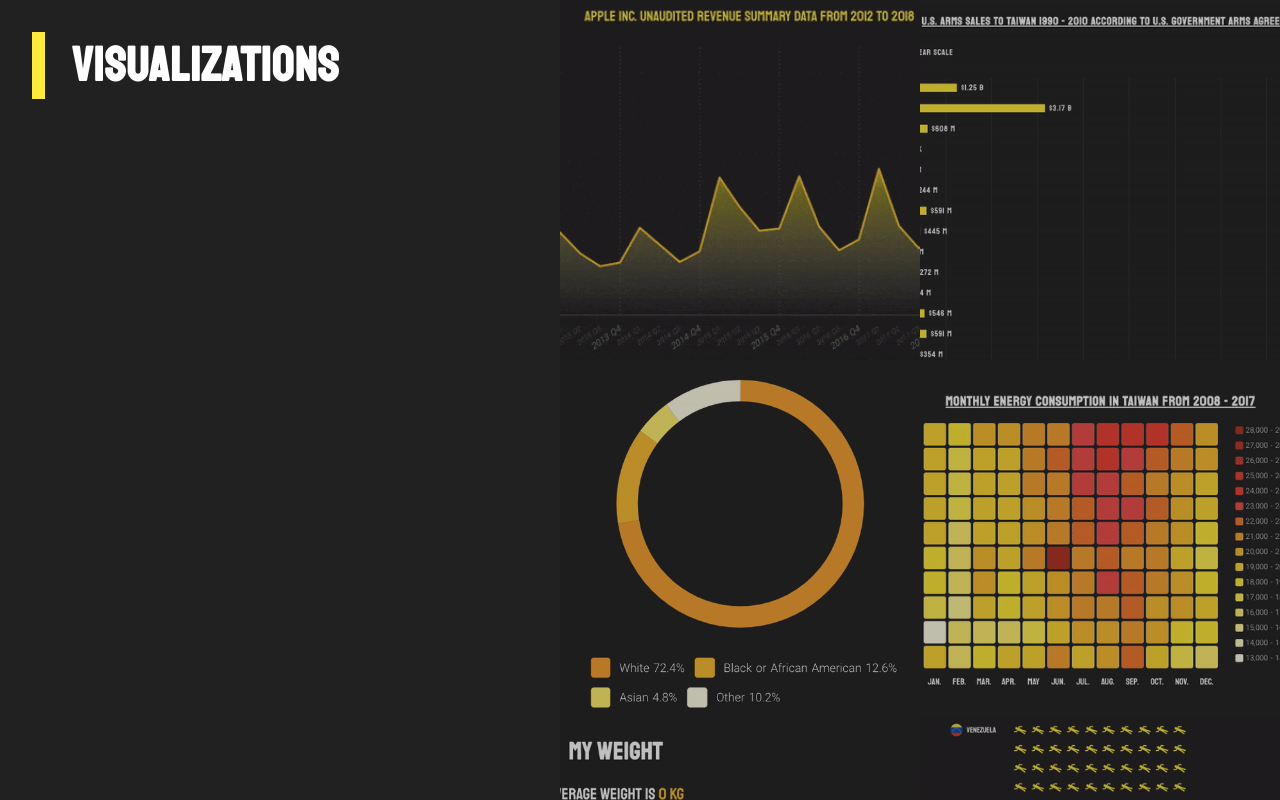
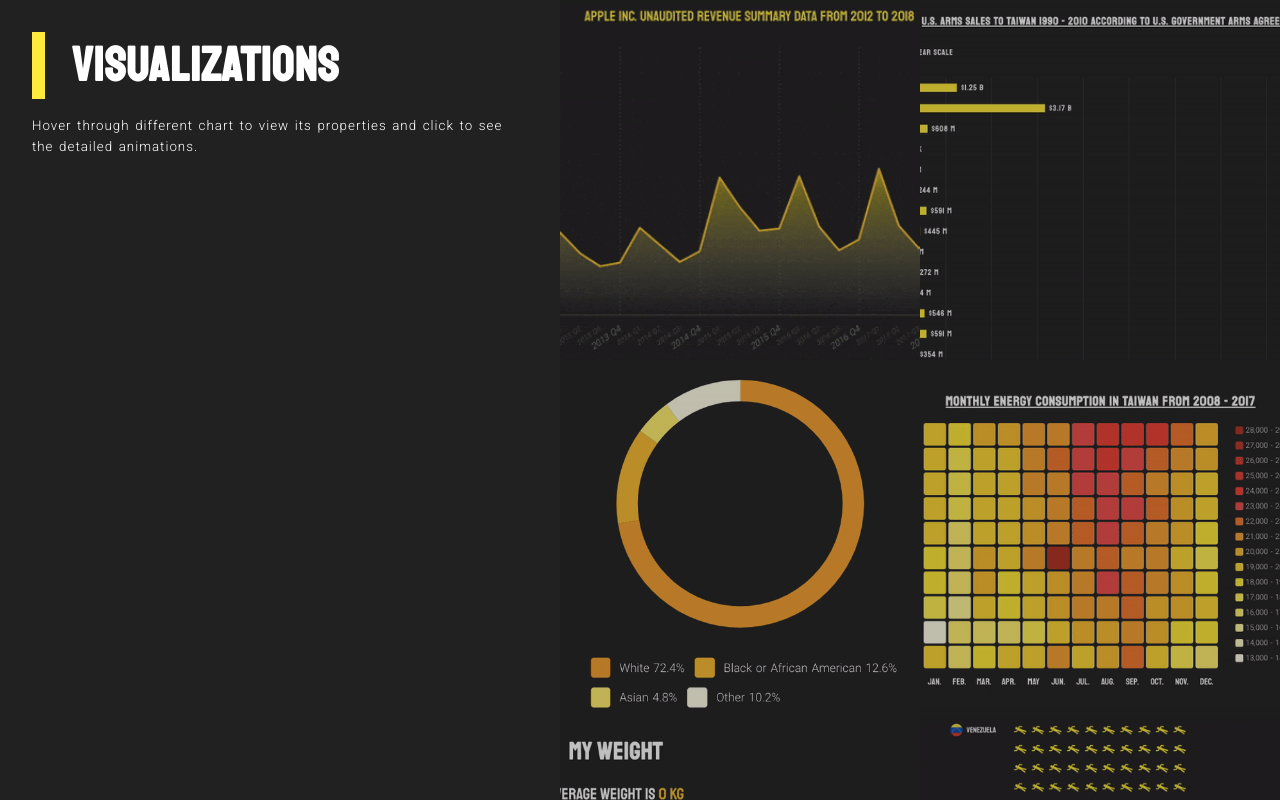
Before and after one commit to Alexius-Huang/Svartalvheim, a Nuxt app: page /inguz in a window 1280 px wide. Built offline with nearby package versions, Linux system fonts and the light colour scheme.

Commit message:
Inguz - Add visualization description in Inguz main page

```diff
--- a/components/misc/Inguz/AreaChart.vue
+++ b/components/misc/Inguz/AreaChart.vue
@@ -176,7 +176,7 @@
 </template>
 
 <script>
-import { areaChart as chartInfo } from './info.json';
+import { areaChart as chartInfo } from '@/resources/inguz/info.json';
 import data from '@/resources/inguz/apple-income-statistic.json';
 
 let snapsvg, mina;
--- a/components/misc/Inguz/BarChart.vue
+++ b/components/misc/Inguz/BarChart.vue
@@ -86,7 +86,7 @@
 
 <script>
 import AppSwitch from '@/components/AppSwitch';
-import { barChart as chartInfo } from './info.json';
+import { barChart as chartInfo } from '@/resources/inguz/info.json';
 
 export default {
   components: { AppSwitch },
--- a/components/misc/Inguz/DonutChart.vue
+++ b/components/misc/Inguz/DonutChart.vue
@@ -50,7 +50,7 @@
 
 <script>
 import T from '@tweenjs/tween.js';
-import { donutChart as chartInfo } from './info.json';
+import { donutChart as chartInfo } from '@/resources/inguz/info.json';
 
 export default {
   data() {
--- a/components/misc/Inguz/HeatMap.vue
+++ b/components/misc/Inguz/HeatMap.vue
@@ -65,7 +65,7 @@
 
 <script>
 import electricityConsumption from '@/resources/inguz/electricity-consumption.json';
-import { heatMap as chartInfo } from './info.json';
+import { heatMap as chartInfo } from '@/resources/inguz/info.json';
 
 export default {
   data() {
--- a/components/misc/Inguz/LineChart.vue
+++ b/components/misc/Inguz/LineChart.vue
@@ -111,7 +111,7 @@
 
 <script>
 import curve from '@/utils/curve';
-import { lineChart as chartInfo } from './info.json';
+import { lineChart as chartInfo } from '@/resources/inguz/info.json';
 
 export default {
   data() {
--- a/components/misc/Inguz/PictogramChart.vue
+++ b/components/misc/Inguz/PictogramChart.vue
@@ -71,7 +71,7 @@
 <script>
 import homicideRate from '@/resources/inguz/homicide-rate.json';
 import murderIcon from '@/assets/icons/custom/murder-main.svg';
-import { pictogramChart as chartInfo } from './info.json';
+import { pictogramChart as chartInfo } from '@/resources/inguz/info.json';
 
 export default {
   data() {
--- a/pages/inguz.vue
+++ b/pages/inguz.vue
@@ -3,6 +3,17 @@
     <section class="left">
       <div class="title-wrapper">
         <h1 class="title">Visualizations</h1>
+      </div>
+
+      <p class="main-description desktop-version">
+        Hover through different chart to view its properties and click to see the detailed animations.
+      </p>
+
+      <div id="inguz-chart-info" class="info-section" v-if="chartInfo !== null">
+        <template v-for="({ title: t, content: c }) in chartInfo">
+          <h2 class="sub-title" :key="t">{{ t }}</h2>
+          <p v-for="(paragraph, j) in c" :key="`${t}-${j}`" class="content" v-html="paragraph" />
+        </template>
       </div>
     </section><!--
 
@@ -13,7 +24,10 @@
         @click="inspectChartDetail(chart)"
       >
         <img class="chart-bg" :src="imgs[chart]" :alt="label[chart]" />
-        <span class="label">{{ label[chart] }} <img class="icon" :src="icons.chevronRight" /></span>
+        <span
+          class="label"
+          @mouseover="handleShowInfo(chart)"
+        >{{ label[chart] }} <img class="icon" :src="icons.chevronRight" /></span>
       </div>
     </section>
 
@@ -22,6 +36,7 @@
 </template>
 
 <script>
+import chartInfos from '@/resources/inguz/info.json';
 import areaChartImg from '@/assets/inguz/area-chart-bg.gif';
 import barChartImg from '@/assets/inguz/bar-chart-bg.gif';
 import donutChartImg from '@/assets/inguz/donut-chart-bg.gif';
@@ -33,6 +48,8 @@ import chevronRight from '@/assets/icons/material/chevron-right-main.svg';
 export default {
   data() {
     return {
+      chartInfos,
+      chartInfo: null,
       /* Sort in alphebetical order */
       charts: [
         'area-chart',
@@ -42,6 +59,14 @@ export default {
         'line-chart',
         'pictogram-chart',
       ],
+      chartsCamelCased: {
+        'area-chart': 'areaChart',
+        'bar-chart': 'barChart',
+        'donut-chart': 'donutChart',
+        'heat-map': 'heatMap',
+        'line-chart': 'lineChart',
+        'pictogram-chart': 'pictogramChart',
+      },
       imgs: {
         'area-chart': areaChartImg,
         'line-chart': lineChartImg,
@@ -68,9 +93,25 @@ export default {
         params: { chart: type },
       });
     },
+    handleShowInfo(chart) {
+      const { chartInfos, chartsCamelCased } = this;
+      this.chartInfo = chartInfos[chartsCamelCased[chart]];
+    },
   },
 };
 </script>
+
+<style lang="sass">
+@import '../sass/colors.sass'
+
+div#inguz-chart-info > p.content > a:link
+  color: $yellow-500
+  font-weight: bold
+  &:visited
+    color: $yellow-700
+  &:hover
+    color: $yellow-300
+</style>
 
 <style scoped lang="sass">
 @import '../sass/colors.sass'
@@ -89,10 +130,31 @@ main
     font-size: 0
     width: calc(100% - 720px)
     height: 100vh
-    padding: 24pt 24pt 0 24pt
+    padding: 24pt
     box-sizing: border-box
     overflow-y: auto
     @include title-style
+
+    > p.main-description
+      font: lighter 10pt/16pt $default-font-family
+      letter-spacing: 1px
+      color: white
+      margin-top: 12pt
+
+    > div.info-section
+      margin-top: 24pt
+      > h2.sub-title
+        color: $yellow-500
+        font: 16pt $base-font-family
+      > p.content
+        color: white
+        font: lighter 10pt/16pt $default-font-family
+        letter-spacing: 1px
+        + p.content
+          margin-top: 6pt
+
+      > p.content + h2.sub-title
+        margin-top: 18pt
 
   > section.chart-grid
     position: absolute
@@ -121,19 +183,32 @@ main
         transition: .25s
 
       > span.label
-        display: inline-block
+        display: block
+        text-align: right
+        width: 100%
         font-family: $base-font-family
         font-size: 24pt
-        color: white
+        color: #aaa
         position: absolute
         right: -100%
         bottom: 10pt
         transition: .25s
+
         > img.icon
           width: 24pt
           height: 24pt
           vertical-align: middle
           display: inline-block
+          transition: .25s
+
+        &:hover
+          color: white
+          transition: .25s
+
+        &:hover > img.icon
+          width: 30pt
+          height: 30pt
+          transition: .25s
 
       &::after
         content: ''
@@ -143,6 +218,7 @@ main
         left: 0
         top: 0
         opacity: 0
+        pointer-events: none
         background-image: linear-gradient(to top, transparentize($yellow-500, .88) 0%, transparent 33.3%)
         transition: .25s
 
@@ -168,6 +244,10 @@ main
       width: 100%
       height: auto
       display: inline-block
+      > p.main-description.desktop-version
+        display: none
+      > div.info-section
+        display: none
     > section.chart-grid
       position: relative
       display: inline-block
--- a/components/misc/Inguz/info.json
+++ b/resources/inguz/info.json
@@ -129,7 +129,7 @@
     },
     {
       "title": "How?",
-      "content": []
+      "content": ["(TODO: Unscripted)"]
     }
   ],
   "pictogramChart": [
```
